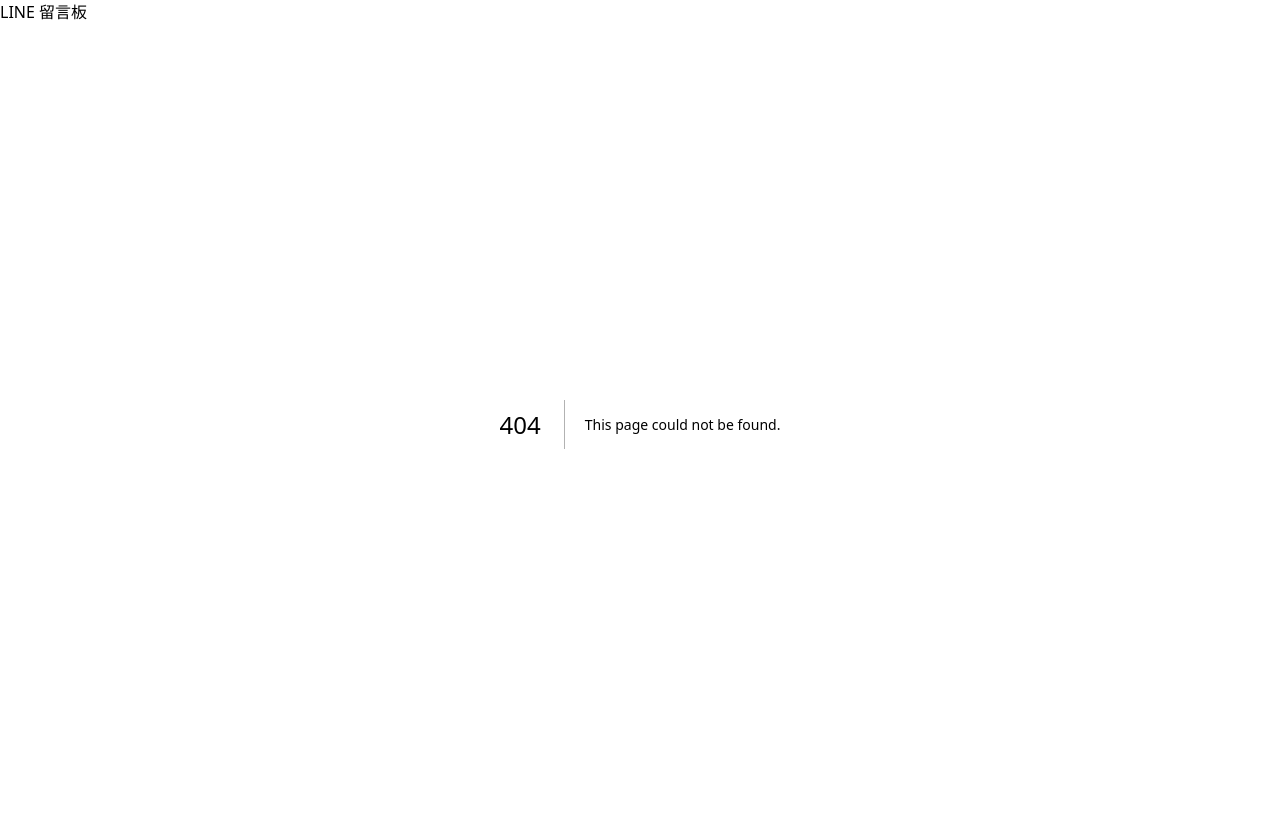
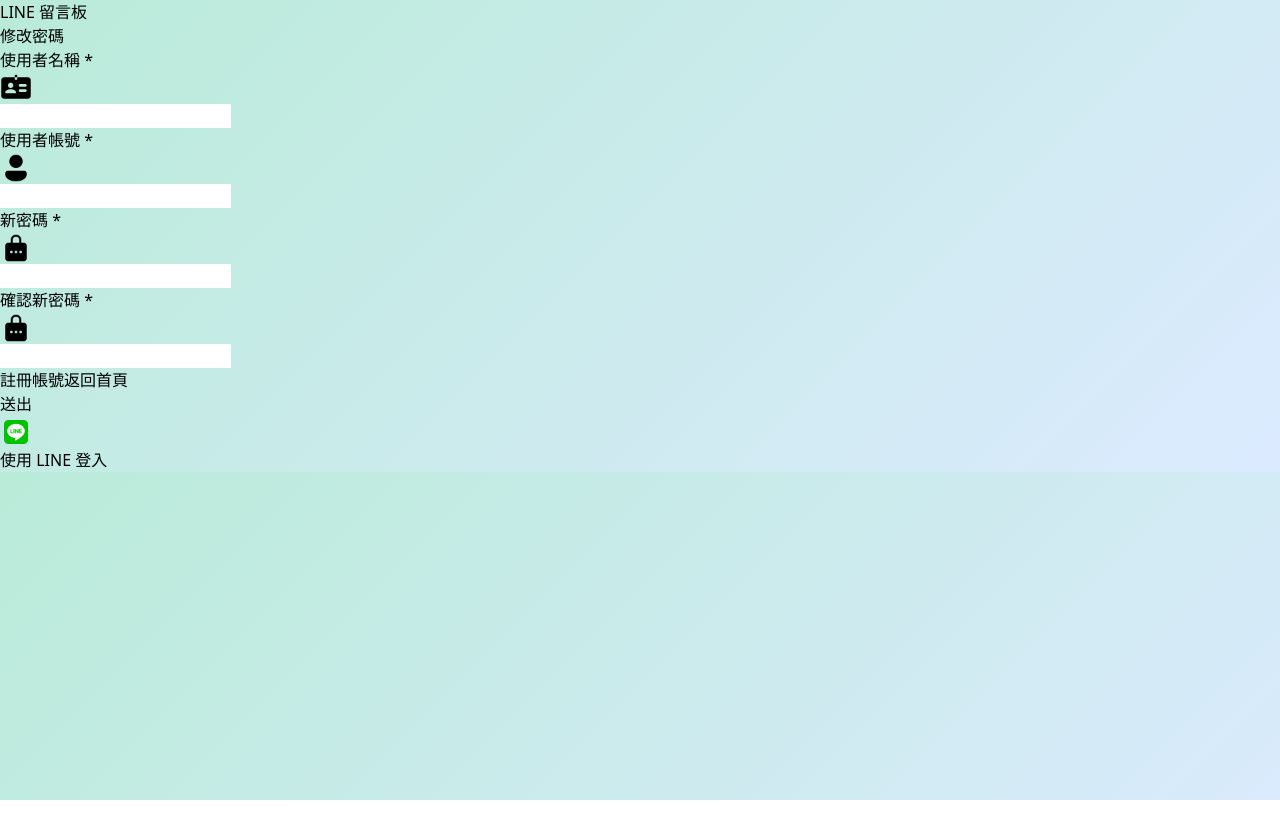
Before and after one commit to Sapphire0912/line-bot-boardroom, a Next.js app in the folder line-bot-boardroom/: page /login/forgotpw in a window 1280 px wide. Before the commit this address had no page. After the commit the page ends 800 px from the top, so only its background shows below. Built offline with nearby package versions, Linux system fonts and the light colour scheme.

Commit message:
Fixed route name and front-end content

```diff
--- a/line-bot-boardroom/src/app/login/forgetpw/page.tsx
+++ b/line-bot-boardroom/src/app/login/forgotpw/page.tsx
@@ -1,3 +1,5 @@
+"use client";
+
 import React from "react";
 import Link from "next/link";
 import Image from "next/image";
@@ -8,7 +10,7 @@
 
   return (
     <div className="2xl:w-1/3 xl:w-1/2 lg:w-[60%] md:w-[70%] w-[90%] h-1/2 border border-gray-500 rounded-xl p-6 bg-slate-200 shadow-2xl">
-      <h3 className="font-bold text-2xl text-center p-2">找回密碼</h3>
+      <h3 className="font-bold text-2xl text-center p-2">修改密碼</h3>
       <form>
         <div className="flex-col p-2">
           <label htmlFor="userid" className={labelStyle}>
--- a/line-bot-boardroom/src/app/login/page.tsx
+++ b/line-bot-boardroom/src/app/login/page.tsx
@@ -1,3 +1,5 @@
+"use client";
+
 import React from "react";
 import Link from "next/link";
 import Image from "next/image";
@@ -66,7 +68,7 @@
             註冊帳號
           </Link>
           <Link
-            href="/login/forgetpw"
+            href="/login/forgotpw"
             className="font-bold hover:border-b hover:border-slate-700"
           >
             忘記密碼?
--- a/line-bot-boardroom/src/app/login/register/page.tsx
+++ b/line-bot-boardroom/src/app/login/register/page.tsx
@@ -127,7 +127,7 @@
             已有帳號?
           </Link>
           <Link
-            href="/login/forgetpw"
+            href="/login/forgotpw"
             className="font-bold hover:border-b hover:border-slate-700"
           >
             忘記密碼?
```
Also changed, not shown: line-bot-boardroom/src/app/api/login/forgotpw/route.ts (added), 1 other file (tests, documents, lock files or other folders).
